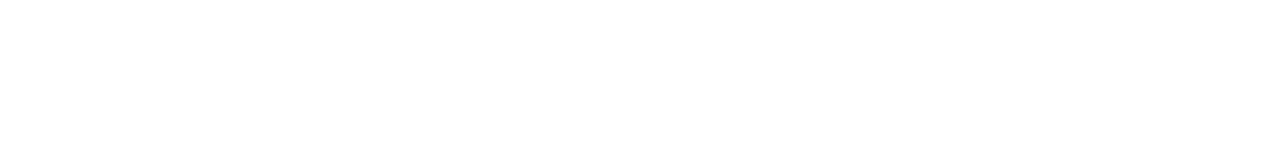
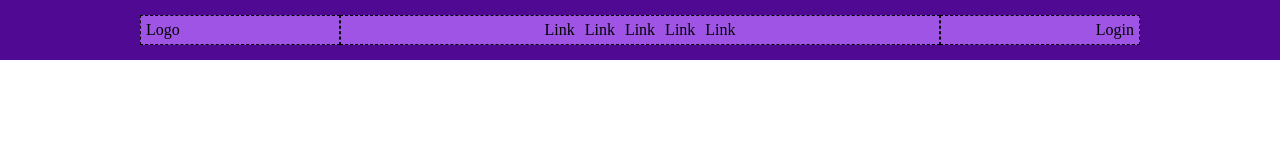
Before and after one commit to IsabellaCazzamali/htmlcss-struttura-discord, a plain HTML site: page index.html in a window 1280 px wide. Drawn offline with Linux system fonts and the light colour scheme.

Commit message:
Add .debug header

```diff
--- a/assets/style.css
+++ b/assets/style.css
@@ -0,0 +1,56 @@
+/* Debug */
+
+.debug header{
+    height: 60px;
+    width: 100%;
+    background-color: rgb(80, 9, 146);
+}
+
+.debug .item{
+    height: 30px;
+    width: 200px;
+    background-color: rgb(159, 84, 229);
+    border: 1px dashed black;
+}
+
+.debug .items{
+    height: 30px;
+    width: 600px;
+    background-color: rgb(159, 84, 229);
+    border: 1px dashed black;
+}
+
+
+/* Utility */
+*{
+    margin: 0;
+    padding: 0;
+    box-sizing: border-box;
+}
+
+header{
+    display: flex;
+    justify-content: center;
+}
+
+.container{
+    display: flex;
+    align-items: center;
+}
+
+.links{
+    display: flex;
+    justify-content: center;
+}
+
+.links>div{
+    padding: 5px;
+}
+
+.item{
+    padding: 5px;
+}
+
+.login{
+    text-align: right;
+}
--- a/index.html
+++ b/index.html
@@ -8,5 +8,19 @@
 </head>
 <body class="debug">
 
+    <header>
+        <div class="container">
+            <div class="item">Logo</div>
+            <div class="items links">
+                <div>Link</div>
+                <div>Link</div>
+                <div>Link</div>
+                <div>Link</div>
+                <div>Link</div>
+            </div>
+            <div class="item login">Login</div>
+        </div>
+    </header>
+
 </body>
 </html>
```
